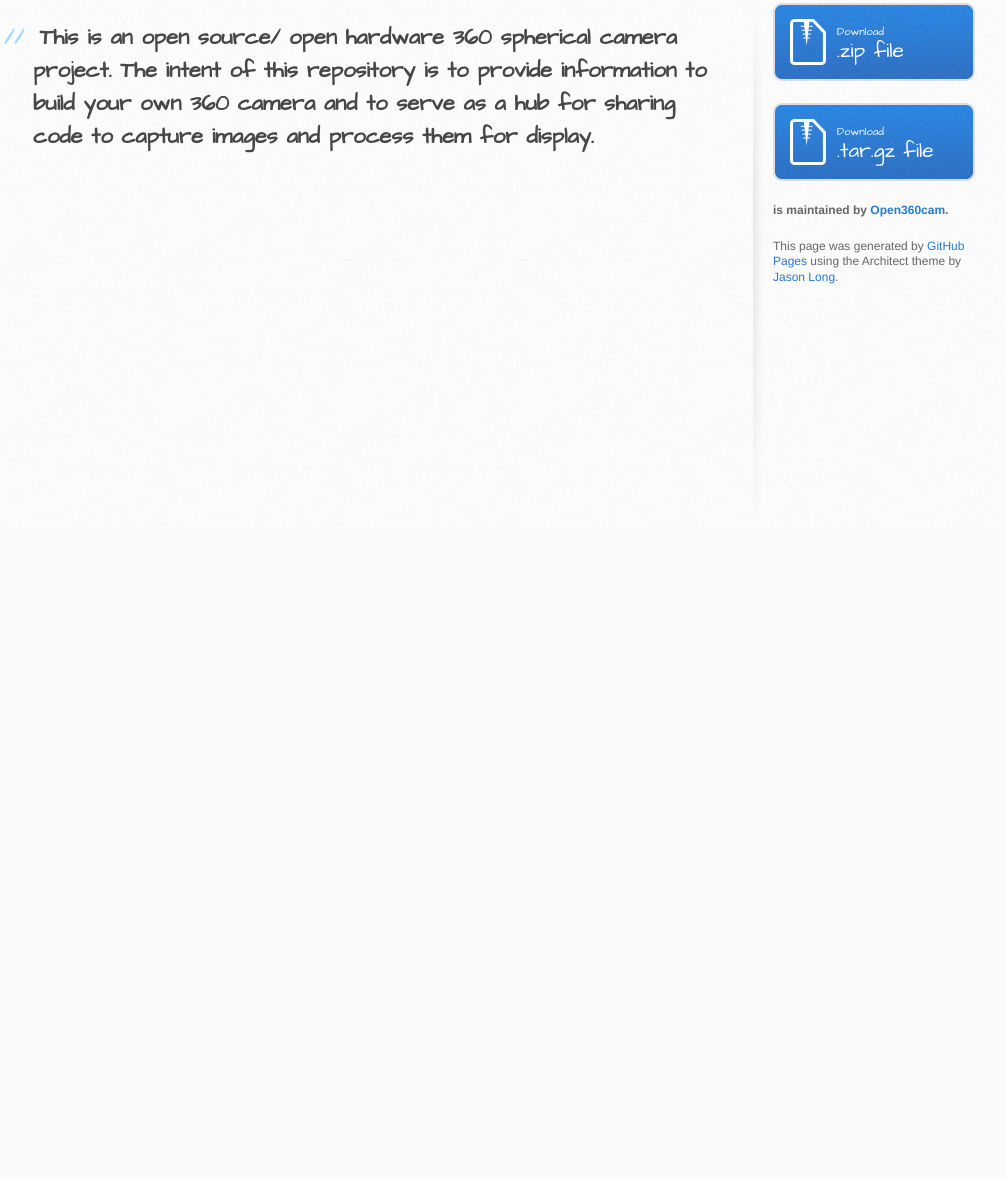
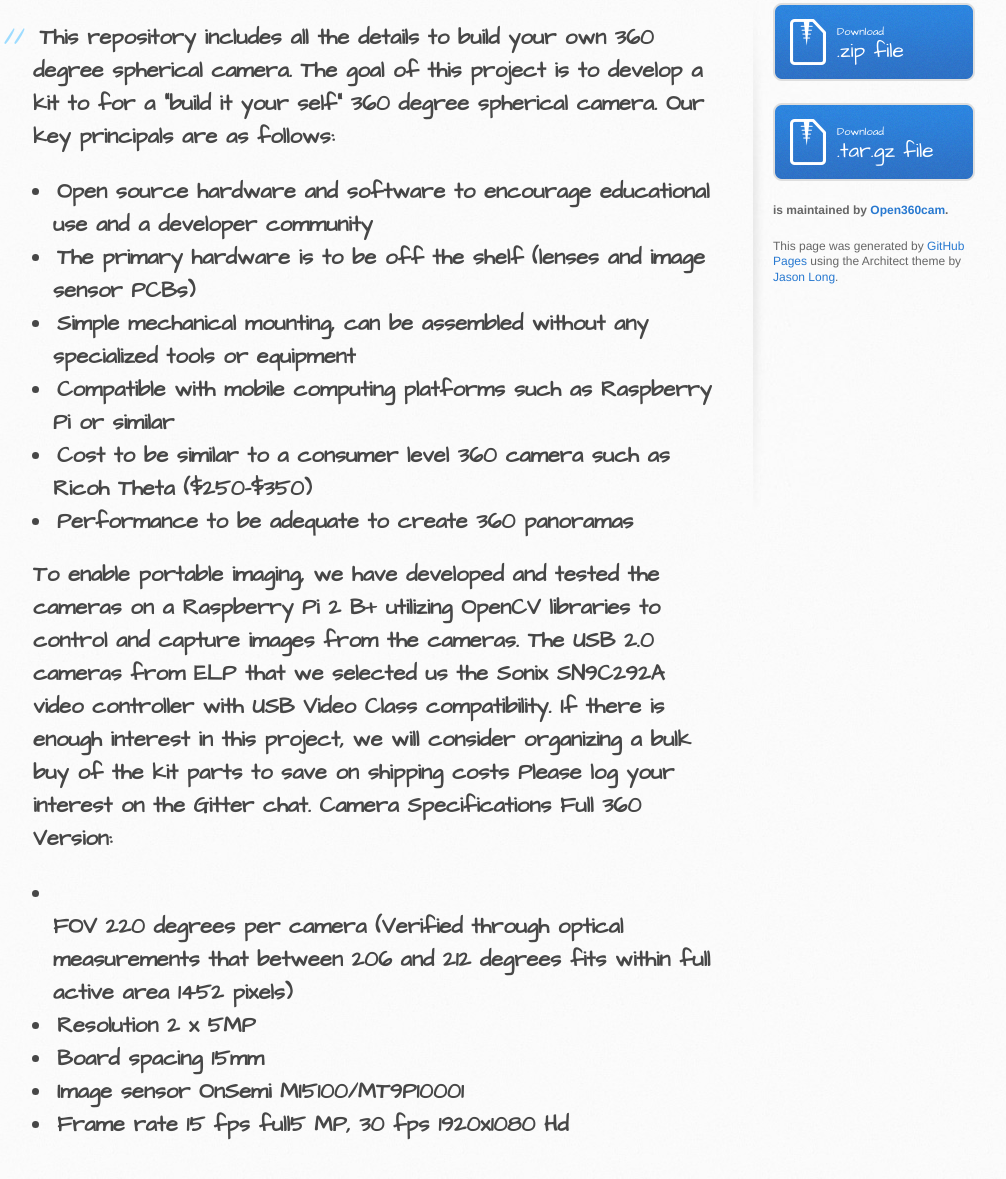
Before and after one commit to Open360cam/360CamHardware, a plain HTML site: page index.html in a window 1280 px wide. Shown: the part 373-1552 px from the top of the page, without its empty margins (137-1143 px from the left). Before the commit the page ends 903 px from the top, so only its background shows below. Drawn offline with Linux system fonts and the light colour scheme.

Commit message:
Update index.html

```diff
--- a/index.html
+++ b/index.html
@@ -29,7 +29,33 @@
       <div class="inner clearfix">
         <section id="main-content">
           <h2>
-<a id="this-is-an-open-source-open-hardware-360-spherical-camera-project-the-intent-of-this-repository-is-to-provide-information-to-build-your-own-360-camera-and-to-serve-as-a-hub-for-sharing-code-to-capture-images-and-process-them-for-display" class="anchor" href="#this-is-an-open-source-open-hardware-360-spherical-camera-project-the-intent-of-this-repository-is-to-provide-information-to-build-your-own-360-camera-and-to-serve-as-a-hub-for-sharing-code-to-capture-images-and-process-them-for-display" aria-hidden="true"><span aria-hidden="true" class="octicon octicon-link"></span></a>This is an open source/ open hardware 360 spherical camera project. The intent of this repository is to provide information to build your own 360 camera and to serve as a hub for sharing code to capture images and process them for display.</h2>
+<a id="this-is-an-open-source-open-hardware-360-spherical-camera-project-the-intent-of-this-repository-is-to-provide-information-to-build-your-own-360-camera-and-to-serve-as-a-hub-for-sharing-code-to-capture-images-and-process-them-for-display" class="anchor" href="#this-is-an-open-source-open-hardware-360-spherical-camera-project-the-intent-of-this-repository-is-to-provide-information-to-build-your-own-360-camera-and-to-serve-as-a-hub-for-sharing-code-to-capture-images-and-process-them-for-display" aria-hidden="true"><span aria-hidden="true" class="octicon octicon-link"></span></a>
+
+This repository includes all the details to build your own 360 degree spherical camera. The goal of this project is to develop a kit to for a "build it your self" 360 degree spherical camera.
+
+Our key principals are as follows:
+<ul>
+<li>Open source hardware and software to encourage educational use and a developer community</li>
+<li>The primary hardware is to be off the shelf (lenses and image sensor PCBs)</li>
+<li>Simple mechanical mounting, can be assembled without any specialized tools or equipment</li>
+<li>Compatible with mobile computing platforms such as Raspberry Pi or similar</li>
+<li>Cost to be similar to a consumer level 360 camera such as Ricoh Theta ($250-$350)</li>
+<li>Performance to be adequate to create 360 panoramas</li>
+</ul>
+
+To enable portable imaging, we have developed and tested the cameras on a Raspberry Pi 2 B+ utilizing OpenCV libraries to control and capture images from the cameras. The USB 2.0 cameras from ELP that we selected us the Sonix SN9C292A video controller with USB Video Class compatibility.
+
+If there is enough interest in this project, we will consider organizing a bulk buy of the kit parts to save on shipping costs Please log your interest on the Gitter chat.
+
+Camera Specifications Full 360 Version:
+<ul>
+<li></li>FOV 220 degrees per camera (Verified through optical measurements that between 206 and 212 degrees fits within full active area 1452 pixels)</li>
+<li>Resolution 2 x 5MP</li>
+<li>Board spacing 15mm</li>
+<li>Image sensor OnSemi MI5100/MT9P10001</li>
+<li>Frame rate 15 fps full5 MP, 30 fps 1920x1080 Hd</li>
+</ul>
+</h2>
         </section>
 
         <aside id="sidebar">
```
